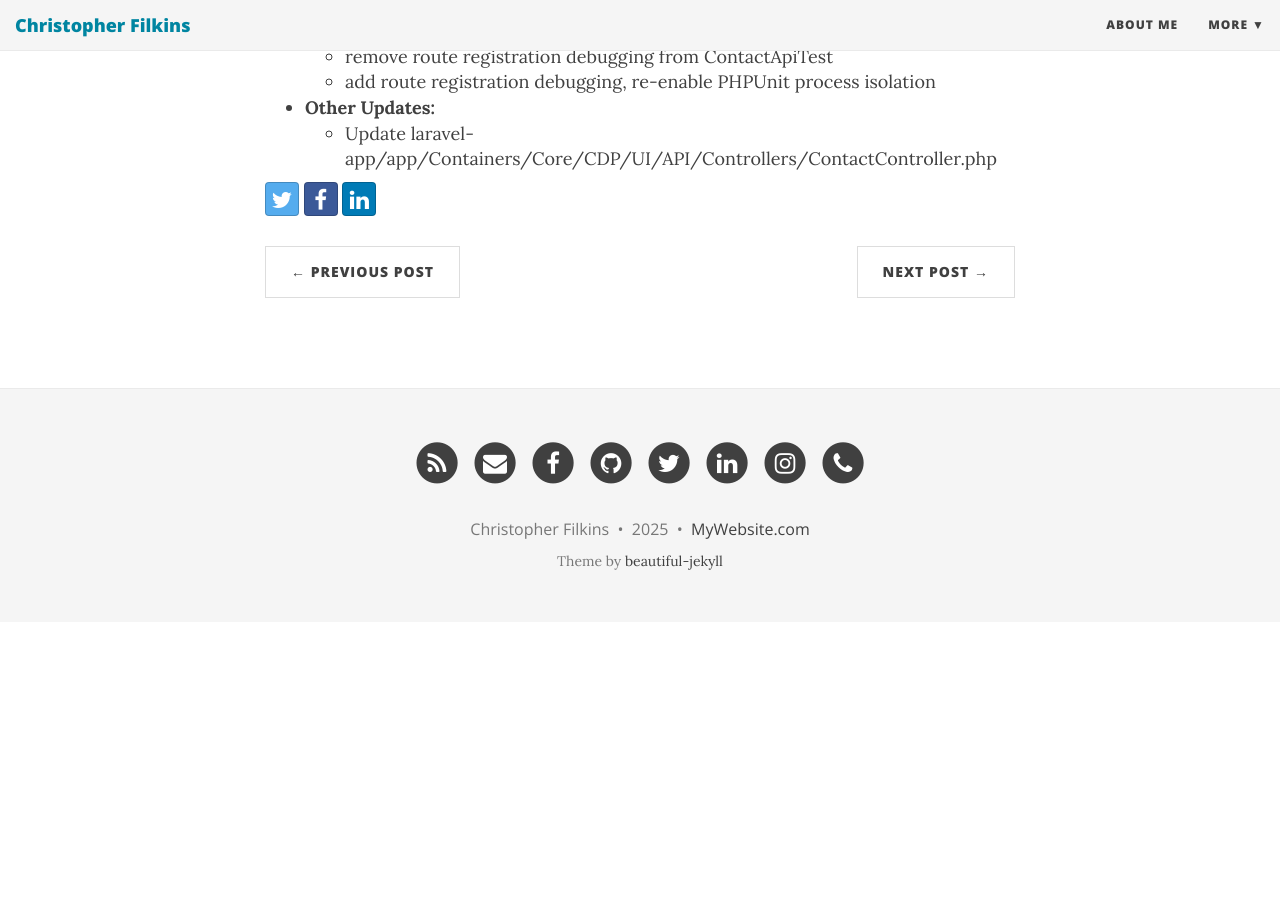
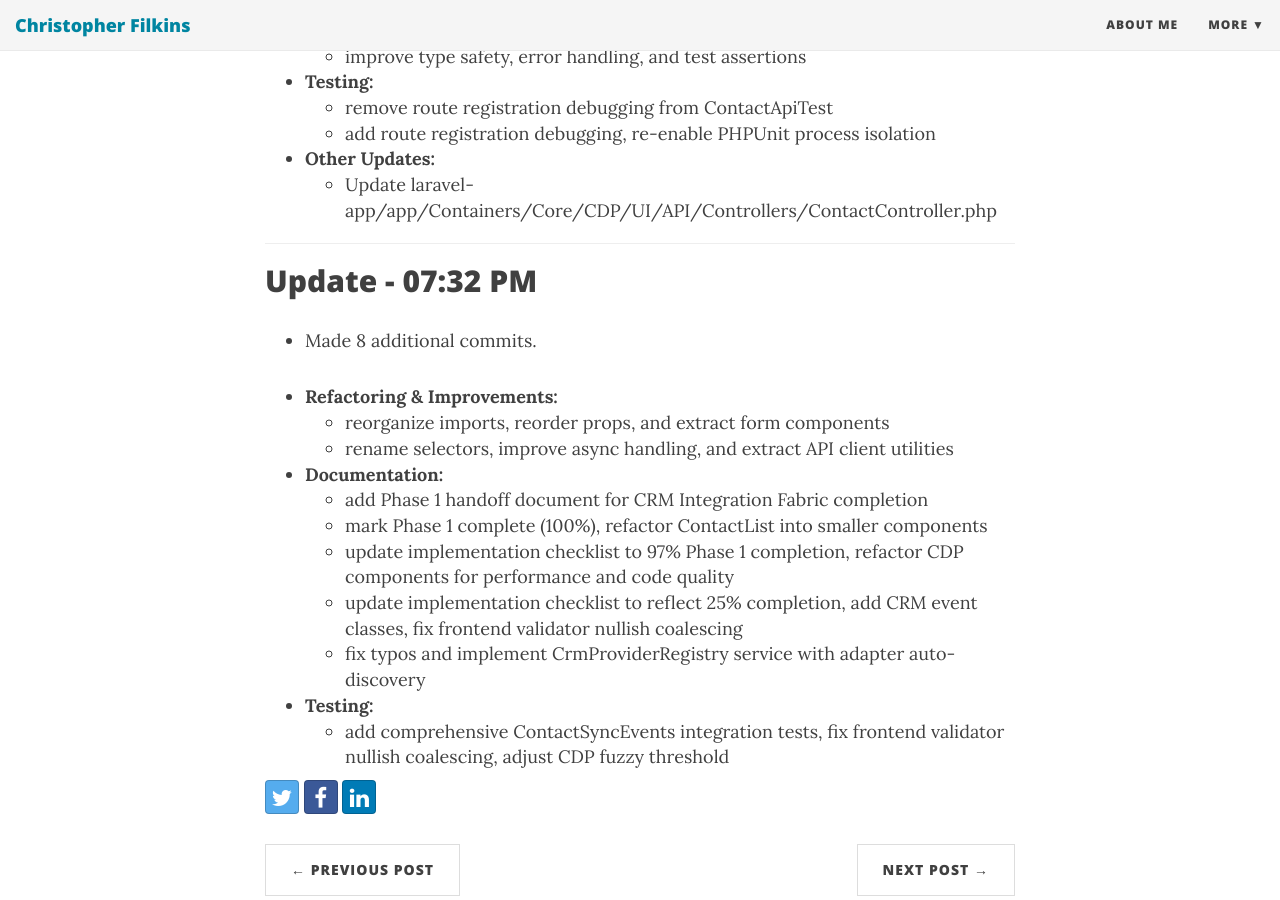
Before and after one commit to filchyboy/filchyboy.github.io, a Jekyll site: the page built from _posts/2025-11-21-building-new-features.md, in a window 1280 px wide and 900 px high, scrolled down 1327 px. Built offline with Jekyll 4.4.1, drawn with Linux system fonts in a browser that asks for light colours; nearby versions of some CDN libraries; before the commit the page ends 1949 px from its top, so only the background shows below that; some of the changed text lies outside the part shown.

Commit message:
Update build-in-public update: building-new-features

```diff
--- a/_posts/2025-11-21-building-new-features.md
+++ b/_posts/2025-11-21-building-new-features.md
@@ -42,3 +41,27 @@
 
 * **Other Updates:**
   * Update laravel-app/app/Containers/Core/CDP/UI/API/Controllers/ContactController.php
+
+
+---
+
+## Update - 07:32 PM
+
+* Made 8 additional commits.
+
+
+* **Refactoring & Improvements:**
+  * reorganize imports, reorder props, and extract form components
+  * rename selectors, improve async handling, and extract API client utilities
+
+* **Documentation:**
+  * add Phase 1 handoff document for CRM Integration Fabric completion
+  * mark Phase 1 complete (100%), refactor ContactList into smaller components
+  * update implementation checklist to 97% Phase 1 completion, refactor CDP components for performance and code quality
+  * update implementation checklist to reflect 25% completion, add CRM event classes, fix frontend validator nullish coalescing
+  * fix typos and implement CrmProviderRegistry service with adapter auto-discovery
+
+* **Testing:**
+  * add comprehensive ContactSyncEvents integration tests, fix frontend validator nullish coalescing, adjust CDP fuzzy threshold
+
+<!-- last-commit: 556aba9cfab3c28ff6184cd96fec1373b3e2a8a5 -->
```
Also changed, not shown: other parts of _posts/2025-11-21-building-new-features.md (+1 -2 lines).
